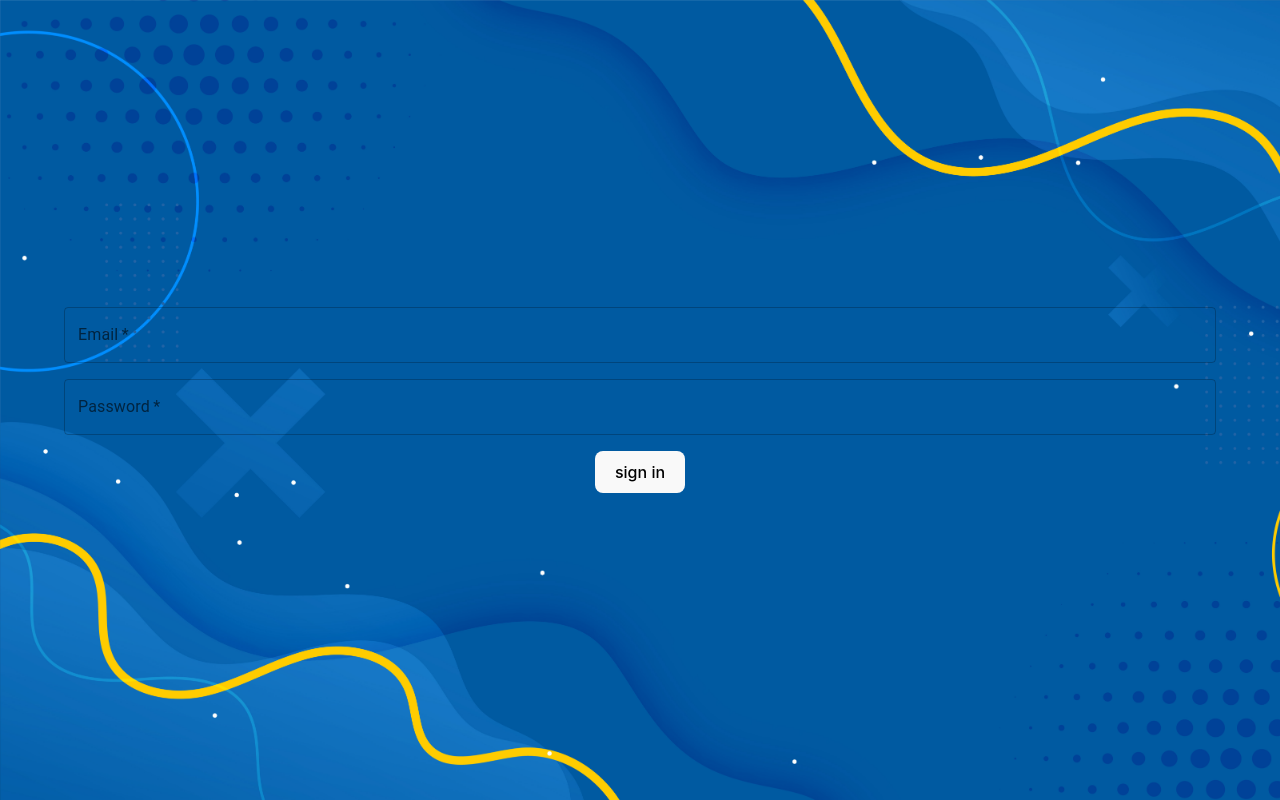
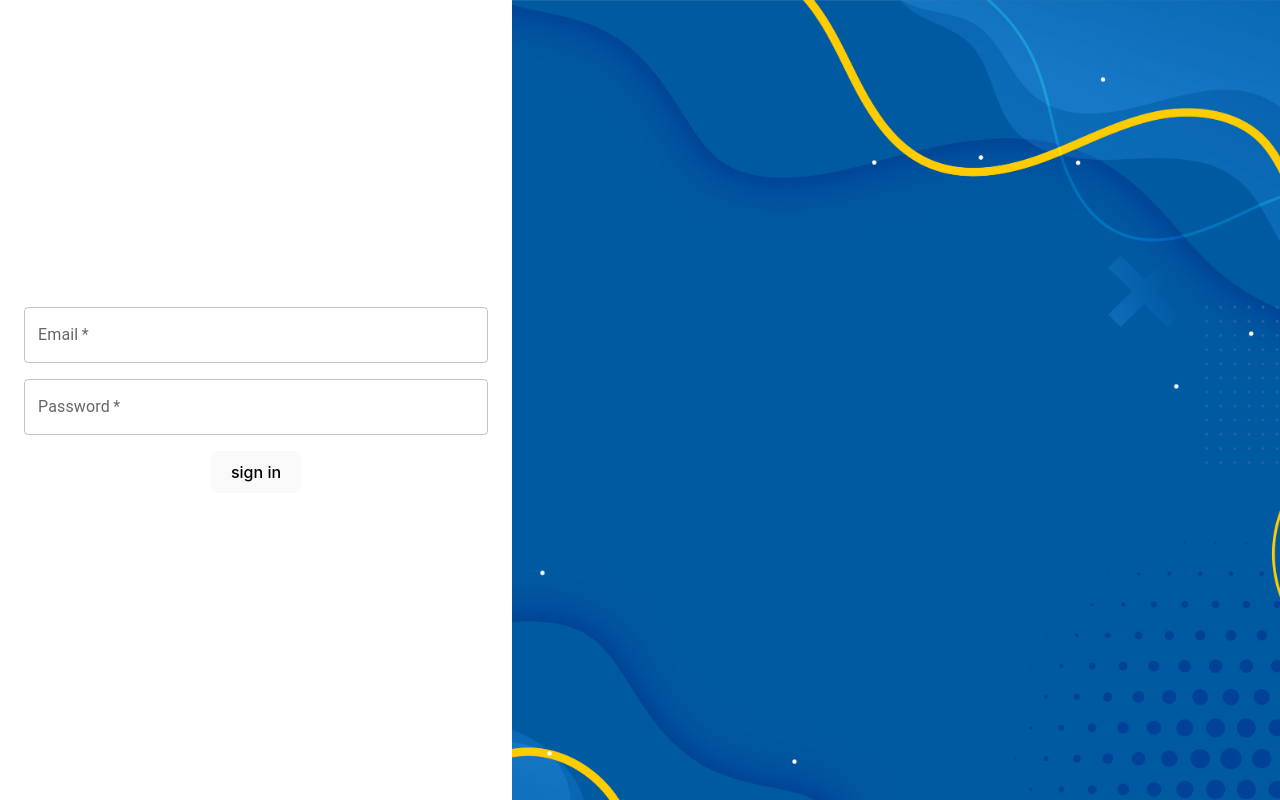
Before and after one commit to Wolffoner/login-front-jwt, a React (Vite) app: page /login in a window 1280 px wide. Built offline with nearby package versions, Linux system fonts and the light colour scheme.

Commit message:
styles in line

```diff
--- a/src/screens/Login/Login.screen.tsx
+++ b/src/screens/Login/Login.screen.tsx
@@ -1,18 +1,44 @@
 import { ServerUser, serverUserEmpty } from "@/models";
-import { Container } from "@mui/material";
-import { url } from "inspector";
+import { Box } from "@mui/material";
 import { useState } from "react";
 import { EmailInput, PasswordInput } from "./components";
+
+const styles = {
+    container: {
+        display: 'flex',
+        minWidth: '100%',
+        minHeight: '100%',
+        flexDirection: 'row',
+        justifyContent: 'flex-start',
+        alignItems: 'flex-start',
+        backgroundImage: `url('/background-image.jpg')`,
+        backgroundSize: 'cover'
+    },
+    formContainer: {
+        display: 'flex',
+        flexDirection: 'column',
+        position: 'absolute',
+        left: 0, top: 0,
+        justifyContent: 'center',
+        alignItems: 'center',
+        backgroundColor: 'white',
+        width: { xs: '100%', sm: '80%', md: '60%', lg: '40%', xl: "20%" },
+        height: '100%',
+        gap: '1rem'
+    }
+}
 
 export const LoginView = () => {
 
     const [user, setUser] = useState<ServerUser>(serverUserEmpty);
 
     return (
-        <Container sx={{ display: 'flex', minWidth: '100%', minHeight: '100%', flexDirection: 'column', justifyContent: 'center', alignItems: 'center', gap: '1rem', backgroundImage: `url('/background-image.jpg')`, backgroundSize: 'cover' }}>
-            <EmailInput />
-            <PasswordInput />
-            <button>{"sign in"}</button>
-        </Container>
+        <Box sx={styles.container}>
+            <Box sx={styles.formContainer}>
+                <EmailInput />
+                <PasswordInput />
+                <button>{"sign in"}</button>
+            </Box>
+        </Box >
     )
 }
```
